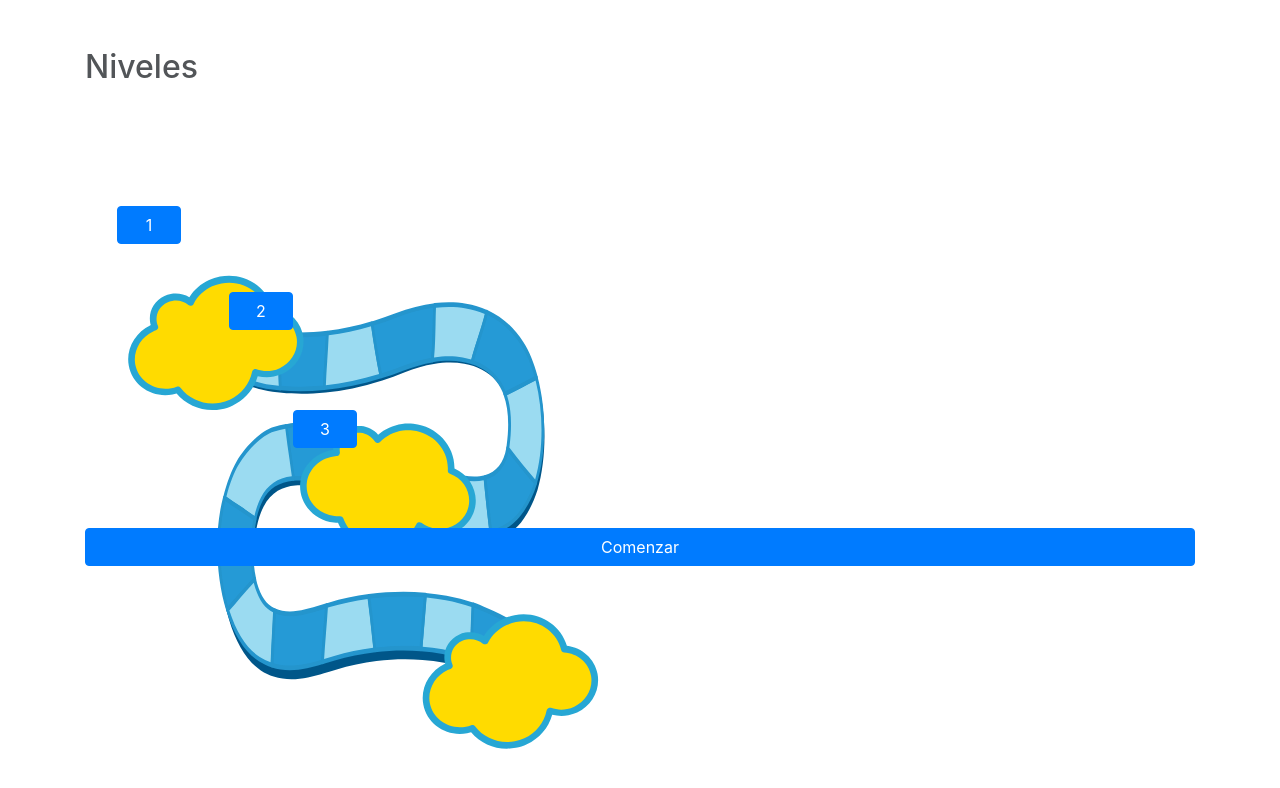
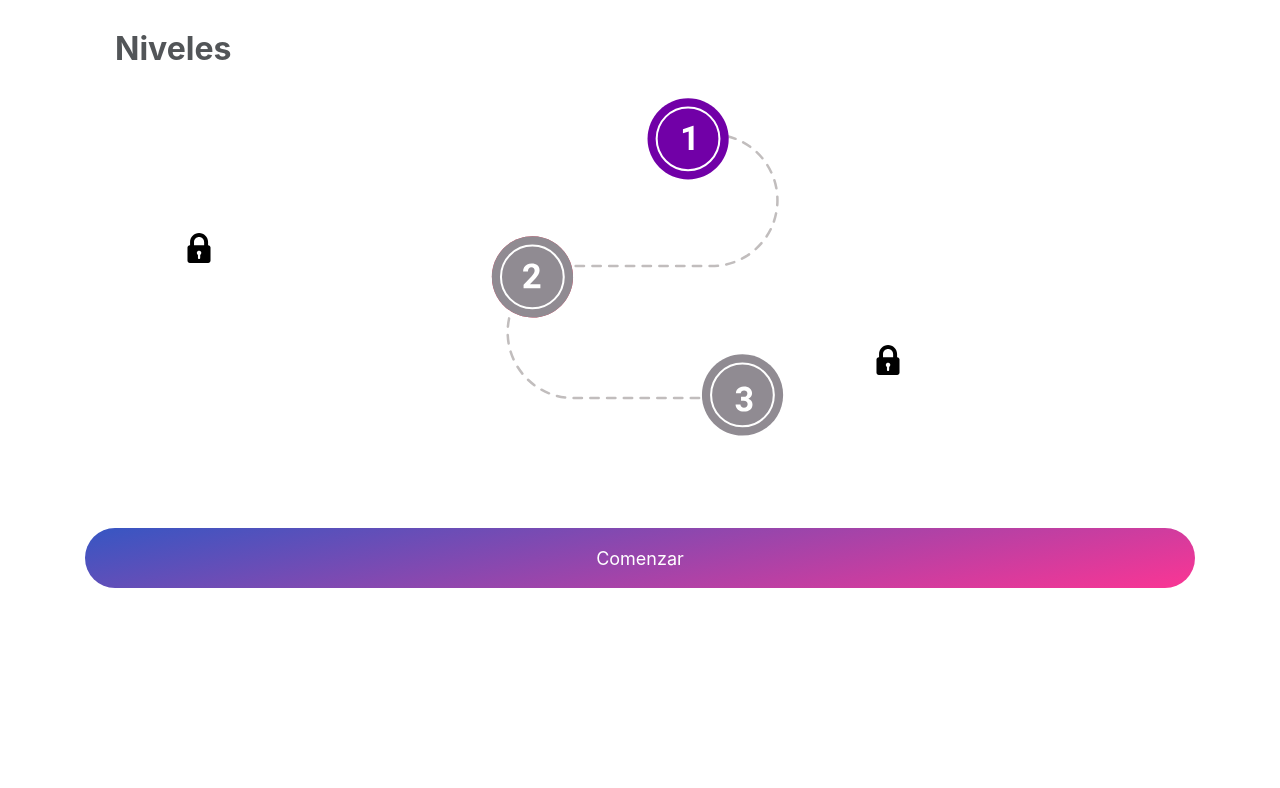
Before and after one commit to yulissateran/hackatrix, an Angular app: page /linea-de-juego in a window 1280 px wide. Shown: the top 788 px of the page. Built offline with nearby package versions, Linux system fonts and the light colour scheme.

Commit message:
update game line map

```diff
--- a/src/app/components/presentación/game-line/game-line.component.css
+++ /dev/null
@@ -1,37 +0,0 @@
-aside {
-  /* background-color: blueviolet; */
-  height: 100vh;
-  background-image: url('../../../../assets/RUTA-2.svg');
-  background-repeat: no-repeat;
-  /* padding-top: 3rem; */
-}
-
-.text-black-gray {
-  color: #525558;
-}
-
-.btn-primary {}
-
-.btn-1 {
-  margin-top: 4.5rem;
-  width: 4rem;
-  margin-left: 2rem;
-}
-
-.btn-2 {
-  margin-top: 3rem;
-  margin-left: 9rem;
-  width: 4rem;
-}
-
-.btn-3 {
-  margin-top: 5rem;
-  width: 4rem;
-  margin-left: 13rem;
-}
-
-.btn-comenzar {
-  bottom: 0px;
-  margin-bottom: 0;
-  margin-top: 5rem;
-}
--- a/src/app/components/presentación/game-line/game-line.component.html
+++ b/src/app/components/presentación/game-line/game-line.component.html
@@ -1,18 +1,23 @@
 <aside class="container">
-
-  <h2 class="text-black-gray my-5">Niveles</h2>
-  <div class="">
-    <button class="btn btn-1 btn-primary" (click)="navegar('1')">1</button>
+  <h2 class="mb-0 map-title">Niveles</h2>
+  <div class="wrapper-map">
+    <div class="">
+      <button class="btn btn-1 btn-primary" (click)="navegar('1')">
+        1
+      </button>
+    </div>
+    <div class="">
+      <button class="btn btn-2 btn-primary" (click)="navegar('2')">
+        <img src="assets/images/locker.svg" alt="locker">
+      </button>
+    </div>
+    <div class="">
+      <button class="btn btn-3 btn-primary" (click)="navegar('3')">
+        <img src="assets/images/locker.svg" alt="locker">
+      </button>
+    </div>
   </div>
-  <div class="">
-    <button class="btn btn-2 btn-primary" (click)="navegar('2')">2</button>
-  </div>
-  <div class="">
-    <button class="btn btn-3 btn-primary" (click)="navegar('3')">3</button>
-  </div>
-
   <div class="">
     <button class="btn btn-block btn-primary btn-comenzar" (click)="navegar('1')">Comenzar</button>
   </div>
-
 </aside>
--- /dev/null
+++ b/src/app/components/presentación/game-line/game-line.component.scss
@@ -0,0 +1,73 @@
+.wrapper-map {
+  /* background-color: blueviolet; */
+  background-image: url('src/assets/images/mapa.svg');
+  background-position: center;
+  background-attachment: inherit;
+  background-repeat: no-repeat;
+  background-size: contain;
+  height: 380px;
+}
+
+.map-title {
+  color: #525558;
+  font-style: normal;
+  font-weight: bold;
+  padding: 30px 30px 0;
+}
+
+.btn-1 {
+  background-color: transparent;
+  border: none;
+  color: transparent;
+  margin-top: 1.5rem;
+  margin-left: 50%;
+  height: 6rem;
+  width: 6.5rem;
+}
+
+.btn-2 {
+  background-color: transparent;
+  border: none;
+  color: transparent;
+  margin-top: 2.8rem;
+  margin-left: 3%;
+  width: 6rem;
+  height: 6rem;
+  position: relative;
+
+  img {
+    position: absolute;
+    height: 30px;
+    right: 0;
+    top: 0;
+  }
+}
+
+.btn-3 {
+  background-color: transparent;
+  border: none;
+  color: transparent;
+  margin-top: 1rem;
+  width: 6rem;
+  margin-left: 65%;
+  height: 6em;
+  position: relative;
+
+  img {
+    position: absolute;
+    height: 30px;
+    right: 0;
+    top: 0;
+  }
+}
+
+.btn-comenzar {
+  background: linear-gradient(348.16deg, #FB3594 0%, #3656C3 100%);
+  bottom: 0px;
+  border: none;
+  border-radius: 30.5px;
+  font-size: 18px;
+  height: 60px;
+  margin-bottom: 0;
+  margin-top: 5rem;
+}
--- a/src/app/components/presentación/game-line/game-line.component.ts
+++ b/src/app/components/presentación/game-line/game-line.component.ts
@@ -5,7 +5,7 @@ import { StateService } from 'src/app/services/state.service';
 @Component({
   selector: 'app-game-line',
   templateUrl: './game-line.component.html',
-  styleUrls: ['./game-line.component.css']
+  styleUrls: ['./game-line.component.scss']
 })
 export class GameLineComponent implements OnInit {
 
```
Also changed, not shown: src/assets/images/locker.svg (added), src/assets/images/mapa.svg (added).
